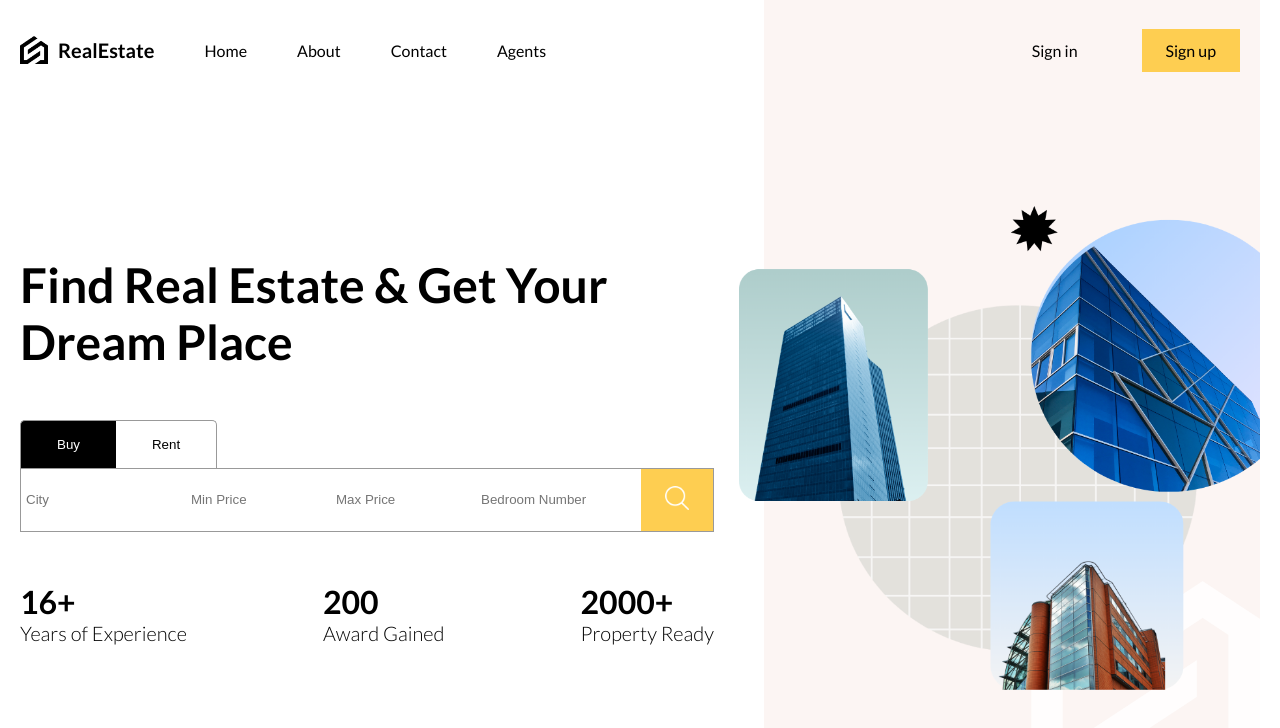
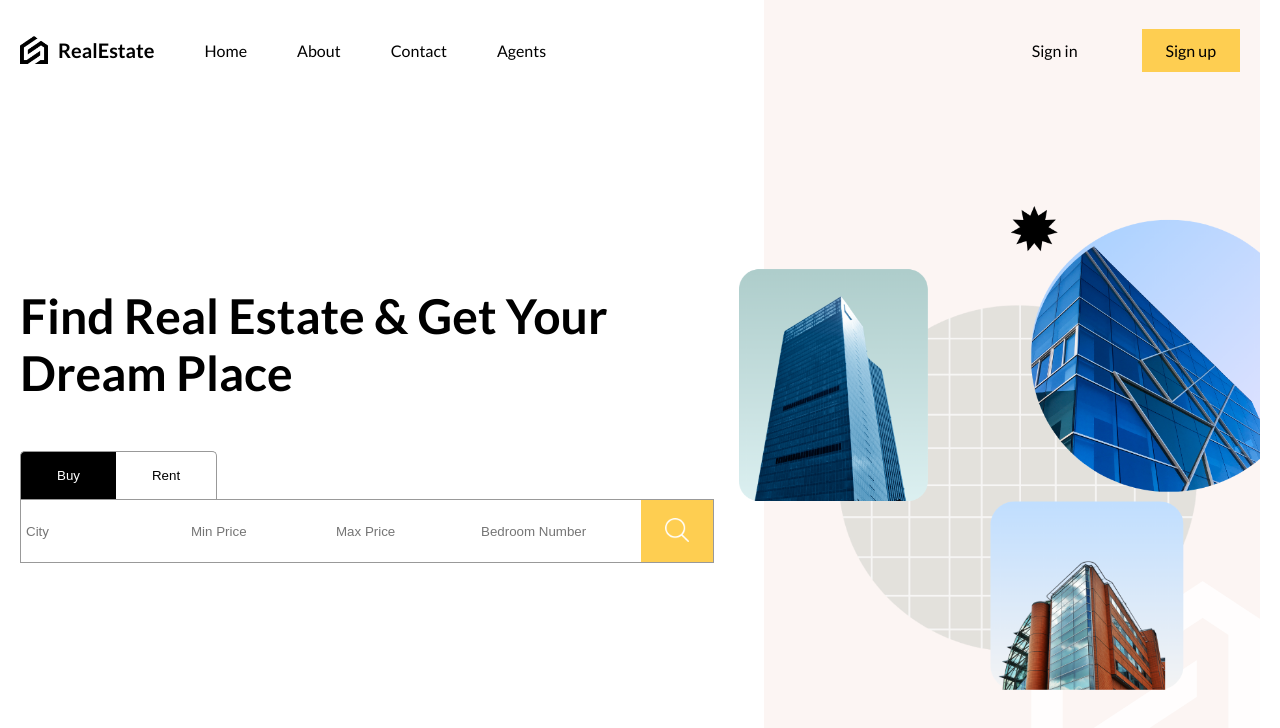
Before and after one commit to vidyaMadugula/Real-Estate-Connect, a React (Vite) app in the folder client/: page / in a window 1280 px wide. Shown: the top 728 px of the page. Built offline with nearby package versions, Linux system fonts and the light colour scheme; no server answers.

Commit message:
Update homePage.jsx

```diff
--- a/client/src/routes/homePage/homePage.jsx
+++ b/client/src/routes/homePage/homePage.jsx
@@ -13,7 +13,7 @@ function HomePage() {
       <div className="textContainer">
         <div className="wrapper">
           <h1 className="title">Find Real Estate & Get Your Dream Place</h1>
-{/*           <p>
+          {/* <p>
             Lorem ipsum dolor sit amet consectetur adipisicing elit. Eos
             explicabo suscipit cum eius, iure est nulla animi consequatur
             facilis id pariatur fugit quos laudantium temporibus dolor ea
@@ -21,7 +21,7 @@ function HomePage() {
           </p> */}
           <SearchBar />
           <div className="boxes">
-            <div className="box">
+            {/* <div className="box">
               <h1>16+</h1>
               <h2>Years of Experience</h2>
             </div>
@@ -32,7 +32,7 @@ function HomePage() {
             <div className="box">
               <h1>2000+</h1>
               <h2>Property Ready</h2>
-            </div>
+            </div> */}
           </div>
         </div>
       </div>
```
